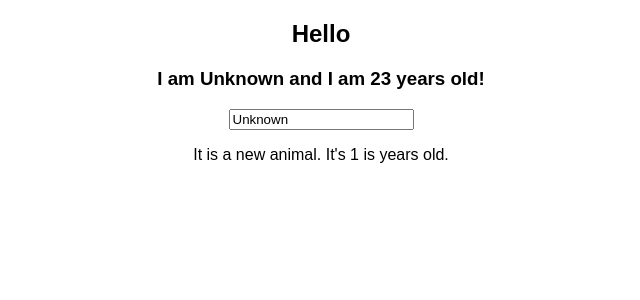
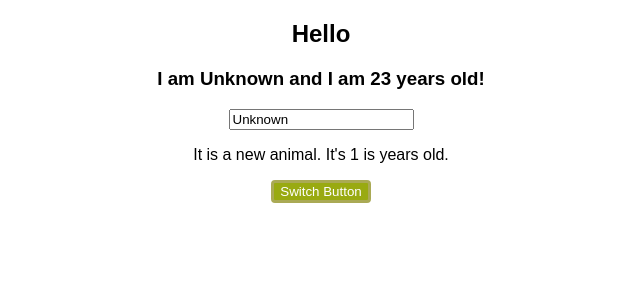
Before and after one commit to ae1663830a/burger_app, a React (Create React App) app in the folder react_app/: page / in a window 1280 px wide. Shown: the top 300 px of the page, without its empty margins (319-959 px from the left). Built offline with nearby package versions, Linux system fonts and the light colour scheme.

Commit message:
css style example

```diff
--- a/react_app/src/Person/NewPerson.js
+++ b/react_app/src/Person/NewPerson.js
@@ -28,6 +28,14 @@ class NewPerson extends Component {
     };
 
     render() {
+
+        const style = {
+            backgroundColor: '#9a1',
+            border: '3px solid #aa5',
+            borderRadius: '4px',
+            color: 'white'
+        };
+
         return (
             <div className="App">
                 <h2>Hello </h2>
@@ -39,6 +47,9 @@ class NewPerson extends Component {
                 <Animal logging={() => console.log('error')}
                         age={Math.ceil(Math.random() * 5)}
                 />
+                <button style={style}>
+                    Switch Button
+                </button>
             </div>
         )
     }
```
Also changed, not shown: 1 other file (tests, documents, lock files or other folders).
